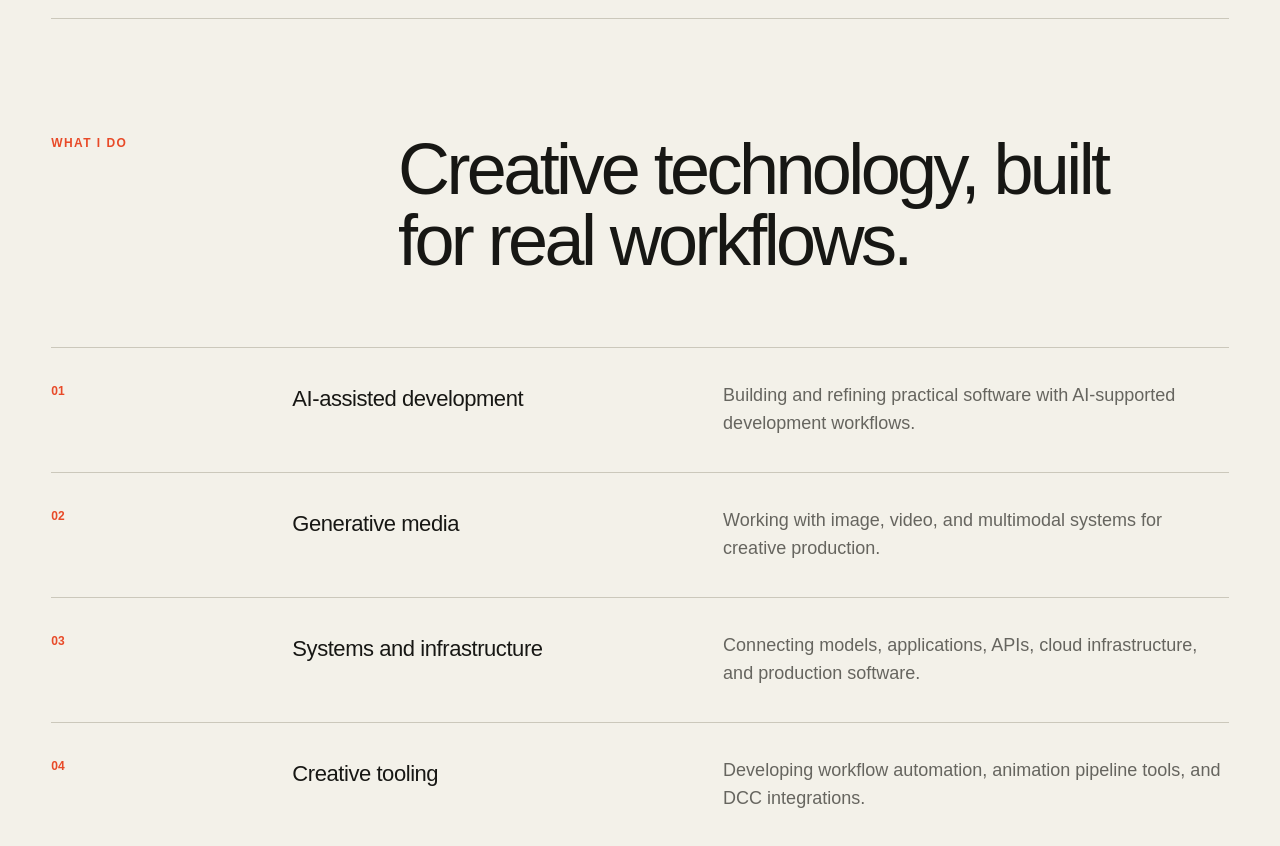
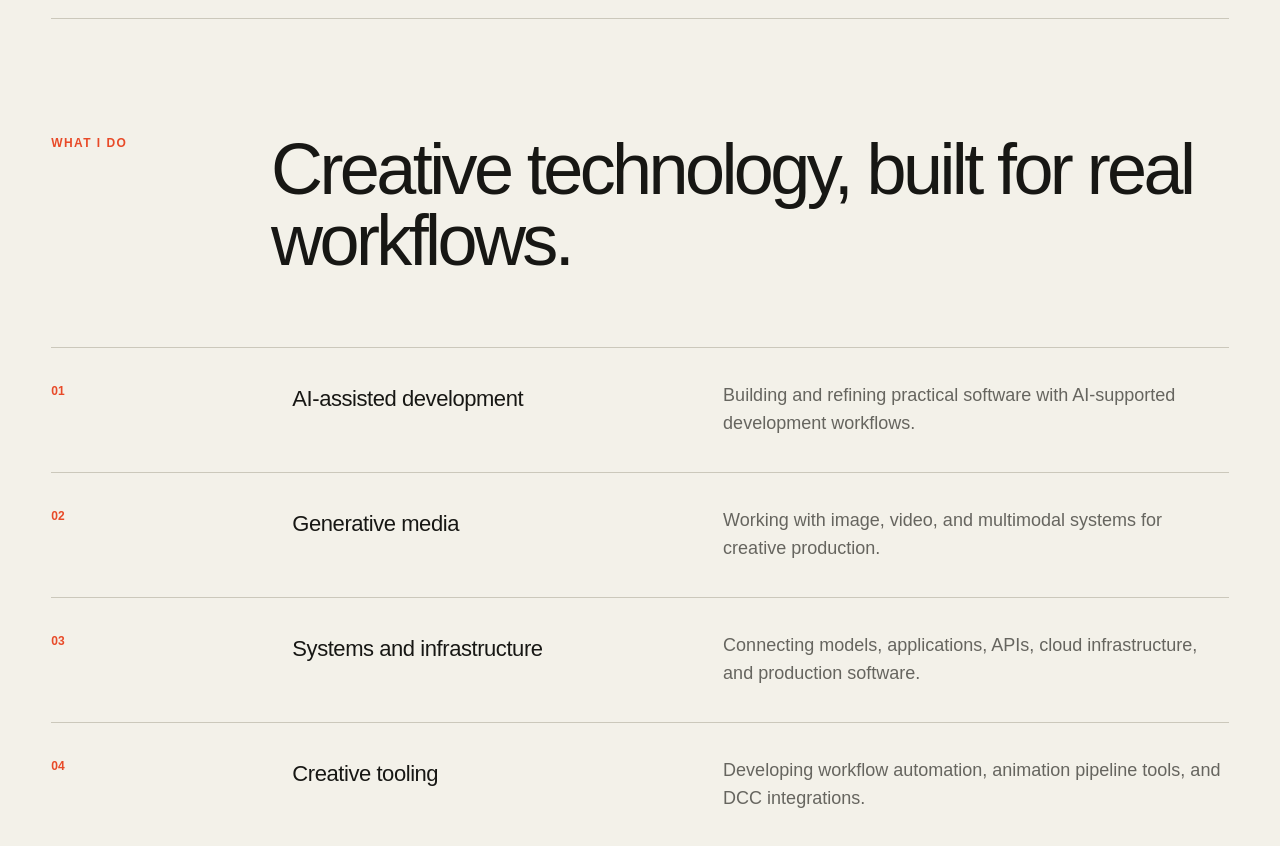
Before and after one commit to EthanPerello/EthanPerello.github.io, a React (Create React App) app: page / in a window 1280 px wide. Shown: the part 880-1726 px from the top of the page. Built offline with nearby package versions, Linux system fonts and the light colour scheme.

Commit message:
Widen expertise section layout

```diff
--- a/src/App.css
+++ b/src/App.css
@@ -18,9 +18,10 @@ h1 { width: 100%; max-width: none; margin: 0; font-size: clamp(64px, 8.25vw, 128
 .actions a { font-size: 14px; text-underline-offset: 4px; }
 .actions .primary { padding: 16px 22px; background: var(--ink); color: var(--paper); text-decoration: none; }
 .capabilities, .about { padding: clamp(84px, 9vw, 128px) 0; border-top: 1px solid var(--line); }
-.section-intro { display: grid; grid-template-columns: minmax(150px, .65fr) 2fr; gap: clamp(40px, 6vw, 90px); }
+.section-intro { display: grid; grid-template-columns: minmax(120px, .42fr) minmax(0, 2.58fr); gap: clamp(40px, 5vw, 72px); }
 .about { display: grid; grid-template-columns: minmax(150px, .55fr) minmax(420px, 2.2fr); gap: clamp(38px, 6vw, 90px); align-items: start; }
 h2 { max-width: 780px; margin: 0; font-size: clamp(38px, 6vw, 72px); line-height: .98; letter-spacing: -.05em; }
+.section-intro h2 { width: 100%; max-width: none; }
 .capability-list { margin-top: 72px; }
 .capability-list article { display: grid; grid-template-columns: minmax(120px, .65fr) 1.4fr 2fr; gap: clamp(36px, 6vw, 90px); padding: 34px 0; border-top: 1px solid var(--line); }
 .capability-list span { color: var(--signal); font-size: 12px; font-weight: 800; }
```
